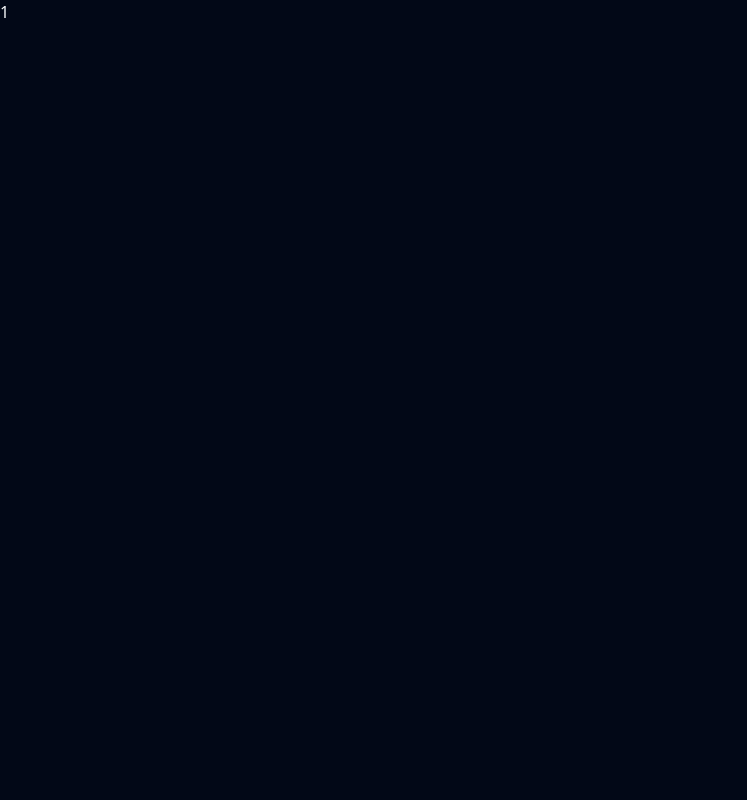
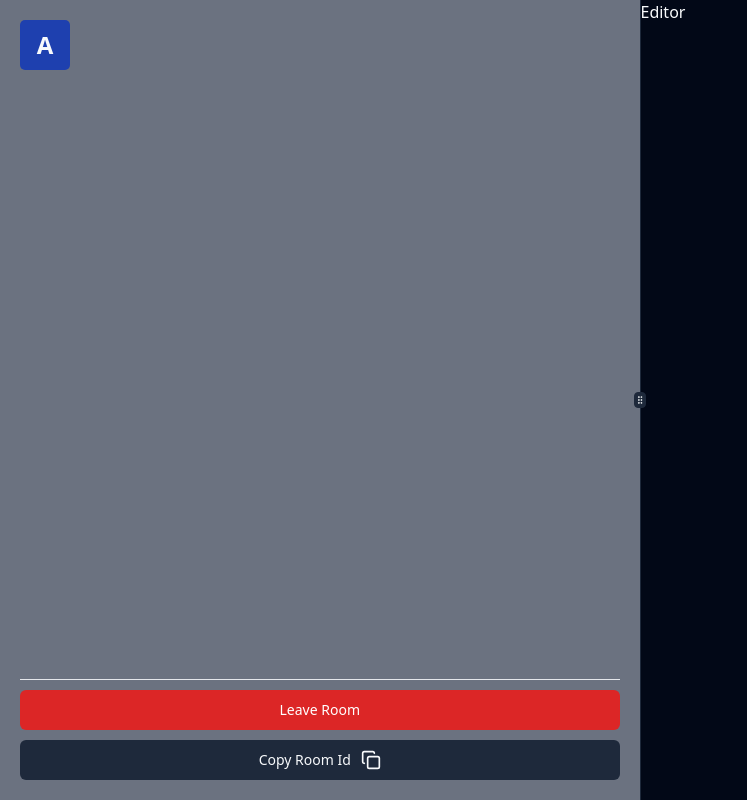
Before and after one commit to Nishant0783/collabode, a React (Vite) app in the folder Frontend/: page /room/1 in a window 1280 px wide. Shown: the whole page, without its empty margins (0-747 px from the left). Built offline with nearby package versions, Linux system fonts and the light colour scheme.

Commit message:
add sidebar to users view

```diff
--- a/Frontend/package.json
+++ b/Frontend/package.json
@@ -22,6 +22,7 @@
     "react": "^18.3.1",
     "react-dom": "^18.3.1",
     "react-redux": "^9.1.2",
+    "react-resizable-panels": "^2.0.21",
     "react-router-dom": "^6.25.1",
     "socket.io-client": "^4.7.5",
     "tailwind-merge": "^2.4.0",
--- /dev/null
+++ b/Frontend/src/components/Editor/Editor.jsx
@@ -0,0 +1,11 @@
+import React from 'react';
+
+const Editor = () => {
+  return (
+    <>
+      Editor
+    </>
+  )
+}
+
+export default Editor;
--- /dev/null
+++ b/Frontend/src/components/Resizable/Resizable.jsx
@@ -0,0 +1,23 @@
+import {
+  ResizableHandle,
+  ResizablePanel,
+  ResizablePanelGroup,
+} from "@/components/ui/resizable"
+import Sidebar from "../Sidebar/SideBar"
+import Editor from "../Editor/Editor"
+
+const Resizable = () => {
+  return (
+    <ResizablePanelGroup direction="horizontal">
+      <ResizablePanel style={{ minWidth: '200px' }} >
+        <Sidebar />
+      </ResizablePanel>
+      <ResizableHandle withHandle />
+      <ResizablePanel>
+        <Editor />
+      </ResizablePanel>
+    </ResizablePanelGroup>
+  )
+}
+
+export default Resizable;
--- /dev/null
+++ b/Frontend/src/components/Sidebar/SideBar.jsx
@@ -0,0 +1,27 @@
+import React from 'react';
+import { Button } from "@/components/ui/button";
+import { CopyIcon } from 'lucide-react';
+import UserBlock from '../UserBlock/UserBlock';
+import '../../customScrollBar.css'; // Make sure to import the custom CSS
+
+const Sidebar = () => {
+
+  return (
+    <div className='h-[100vh] bg-gray-500 py-[20px]'>
+      <div className='flex flex-col px-[20px] h-full justify-between gap-y-[20px]'>
+        <div className='custom-scrollbar overflow-y-auto' style={{ maxHeight: 'calc(100vh - 100px)' }}>
+          <div className='grid gap-x-[10px] auto-rows-max gap-y-[15px]' style={{ gridTemplateColumns: 'repeat(auto-fit, minmax(50px, 1fr))' }}>
+            <UserBlock />
+          </div>
+        </div>
+        <div className='flex flex-col gap-y-[10px]'>
+          <hr className="h-px bg-gray-200 border-0" />
+          <Button className="w-full bg-red-600 text-white hover:bg-red-700">Leave Room</Button>
+          <Button variant="secondary" className="w-full">Copy Room Id <CopyIcon className='w-[20px] h-[20px] ml-[10px]' /> </Button>
+        </div>
+      </div>
+    </div>
+  );
+}
+
+export default Sidebar;
--- /dev/null
+++ b/Frontend/src/components/UserBlock/UserBlock.jsx
@@ -0,0 +1,11 @@
+import React from 'react';
+
+const UserBlock = () => {
+  return (
+    <div className='w-[50px] h-[50px] bg-blue-800 rounded-[5px] flex items-center justify-center text-[1.5rem]'>
+      <strong>A</strong>
+    </div>
+  )
+}
+
+export default UserBlock;
--- /dev/null
+++ b/Frontend/src/components/ui/resizable.jsx
@@ -0,0 +1,40 @@
+import { GripVertical } from "lucide-react"
+import * as ResizablePrimitive from "react-resizable-panels"
+
+import { cn } from "@/lib/utils"
+
+const ResizablePanelGroup = ({
+  className,
+  ...props
+}) => (
+  <ResizablePrimitive.PanelGroup
+    className={cn(
+      "flex h-full w-full data-[panel-group-direction=vertical]:flex-col",
+      className
+    )}
+    {...props} />
+)
+
+const ResizablePanel = ResizablePrimitive.Panel
+
+const ResizableHandle = ({
+  withHandle,
+  className,
+  ...props
+}) => (
+  <ResizablePrimitive.PanelResizeHandle
+    className={cn(
+      "relative flex w-px items-center justify-center bg-border after:absolute after:inset-y-0 after:left-1/2 after:w-1 after:-translate-x-1/2 focus-visible:outline-none focus-visible:ring-1 focus-visible:ring-ring focus-visible:ring-offset-1 data-[panel-group-direction=vertical]:h-px data-[panel-group-direction=vertical]:w-full data-[panel-group-direction=vertical]:after:left-0 data-[panel-group-direction=vertical]:after:h-1 data-[panel-group-direction=vertical]:after:w-full data-[panel-group-direction=vertical]:after:-translate-y-1/2 data-[panel-group-direction=vertical]:after:translate-x-0 [&[data-panel-group-direction=vertical]>div]:rotate-90",
+      className
+    )}
+    {...props}>
+    {withHandle && (
+      <div
+        className="z-10 flex h-4 w-3 items-center justify-center rounded-sm border bg-border">
+        <GripVertical className="h-2.5 w-2.5" />
+      </div>
+    )}
+  </ResizablePrimitive.PanelResizeHandle>
+)
+
+export { ResizablePanelGroup, ResizablePanel, ResizableHandle }
--- /dev/null
+++ b/Frontend/src/customScrollBar.css
@@ -0,0 +1,40 @@
+/* WebKit Browsers (Chrome, Safari) */
+.custom-scrollbar ::-webkit-scrollbar {
+  width: 8px; /* Width of the scrollbar */
+  height: 8px; /* Height of the scrollbar for horizontal scrollbars */
+}
+
+.custom-scrollbar ::-webkit-scrollbar-track {
+  background: transparent; /* No background for the track */
+}
+
+.custom-scrollbar ::-webkit-scrollbar-thumb {
+  background-color: rgba(0, 0, 0, 0.7); /* Dark color for the thumb */
+  border-radius: 10px; /* Rounded corners for the thumb */
+}
+
+/* Firefox */
+.custom-scrollbar {
+  scrollbar-width: thin; /* Makes the scrollbar thin */
+  scrollbar-color: rgba(0, 0, 0, 0.7) transparent; /* Dark color for the thumb and no background for the track */
+}
+
+/* Optional: To apply styles to the horizontal scrollbar as well */
+.custom-scrollbar-horizontal ::-webkit-scrollbar {
+  width: 8px; /* Width of the scrollbar */
+  height: 8px; /* Height of the scrollbar for horizontal scrollbars */
+}
+
+.custom-scrollbar-horizontal ::-webkit-scrollbar-track {
+  background: transparent; /* No background for the track */
+}
+
+.custom-scrollbar-horizontal ::-webkit-scrollbar-thumb {
+  background-color: rgba(0, 0, 0, 0.7); /* Dark color for the thumb */
+  border-radius: 10px; /* Rounded corners for the thumb */
+}
+
+.custom-scrollbar-horizontal {
+  scrollbar-width: thin; /* Makes the scrollbar thin */
+  scrollbar-color: rgba(0, 0, 0, 0.7) transparent; /* Dark color for the thumb and no background for the track */
+}
--- a/Frontend/src/pages/room.jsx
+++ b/Frontend/src/pages/room.jsx
@@ -1,3 +1,5 @@
+import Resizable from '@/components/Resizable/Resizable';
+
 import React from 'react';
 import { useParams } from 'react-router-dom';
 
@@ -6,7 +8,7 @@ const Room = () => {
   console.log(roomId)
   return (
     <>
-      <h1>{roomId}</h1>
+      <Resizable />
     </>
   )
 }
```
Also changed, not shown: Frontend/src/App.css (line endings or trailing spaces), 1 other file (tests, documents, lock files or other folders).
